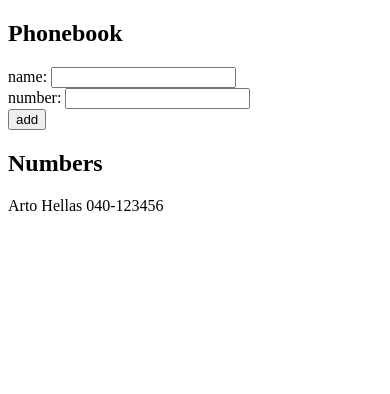
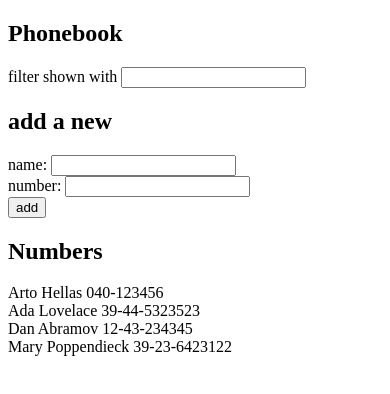
Before and after one commit to dananjayavr/fullstackopen, a React (Create React App) app in the folder part2/phonebook/: page / in a window 390 px wide. Shown: the top 394 px of the page. Built offline with nearby package versions, Linux system fonts and the light colour scheme.

Commit message:
2.9*: The Phonebook Step4

```diff
--- a/part2/phonebook/src/App.js
+++ b/part2/phonebook/src/App.js
@@ -3,10 +3,14 @@ import './App.css';
 
 const App = () => {
   const [ persons, setPersons ] = useState([
-    { name: 'Arto Hellas', number:'040-123456' }
+    { name: 'Arto Hellas', number:'040-123456' },
+    { name: 'Ada Lovelace', number: '39-44-5323523' },
+    { name: 'Dan Abramov', number: '12-43-234345' },
+    { name: 'Mary Poppendieck', number: '39-23-6423122' }
   ])
   const [ newName, setNewName ] = useState('')
   const [ newNumber, setNewNumber ] = useState('')
+  const [ nameFilter, setNameFilter ] = useState('')
 
   const addNewPerson = (event) => {
     event.preventDefault()
@@ -32,9 +36,17 @@ const App = () => {
     setNewNumber(event.target.value)
   }
 
+  const handleNameFilter = (event) => {
+    setNameFilter(event.target.value)
+  }
+
   return (
     <div>
       <h2>Phonebook</h2>
+      <div>
+        filter shown with <input onChange={handleNameFilter} />
+      </div>
+      <h2>add a new</h2>
       <form>
         <div>
           name: <input onChange={handleAddNewName} value={newName}/>
@@ -48,11 +60,15 @@ const App = () => {
       </form>
       <h2>Numbers</h2>
       {persons.map((person) => {
-        return (
+        if(person.name.toLowerCase().includes(nameFilter.toLowerCase())) {
+          return (
           <div key={person.name}>
             <div>{person.name} {person.number}</div>
           </div>
-        )
+          )
+        } else {
+          return false
+        }
       })}
     </div>
   )
```
